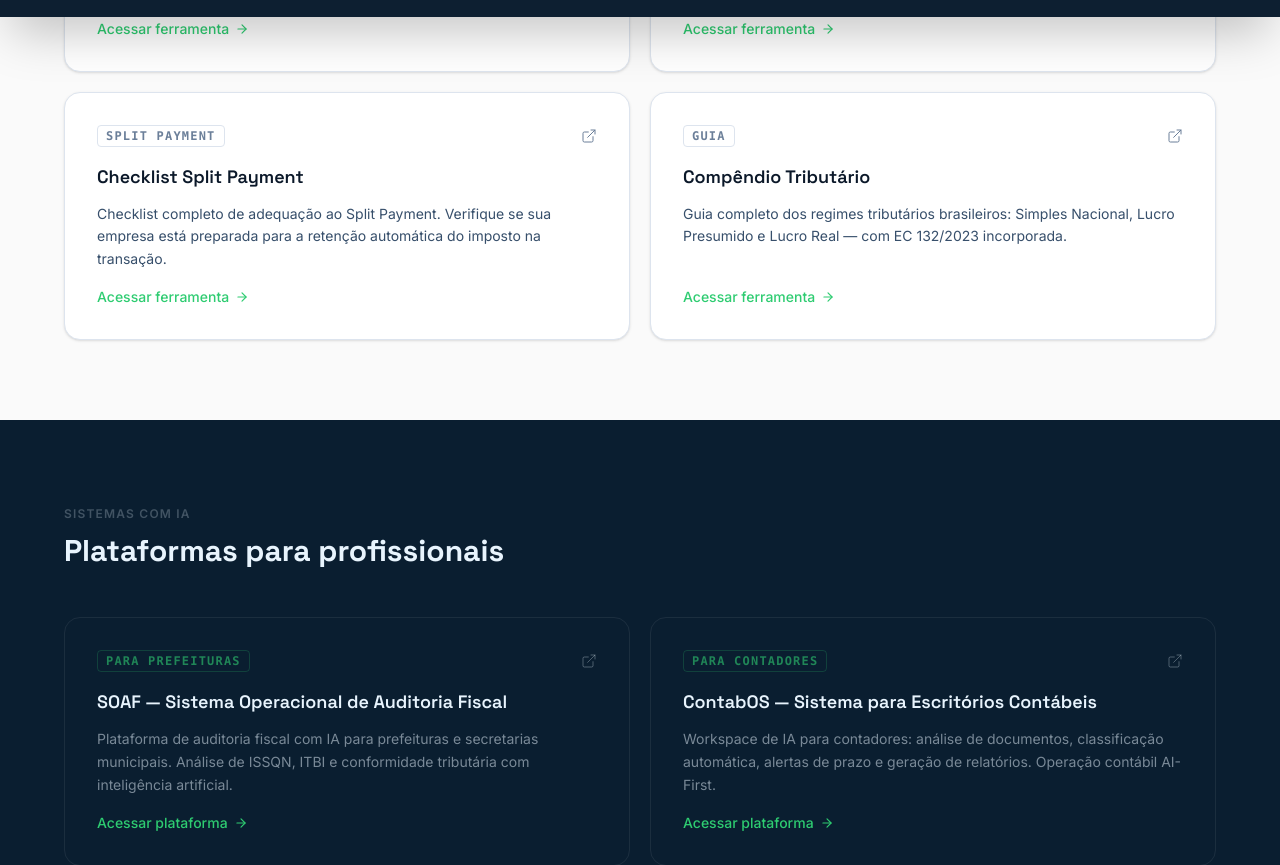
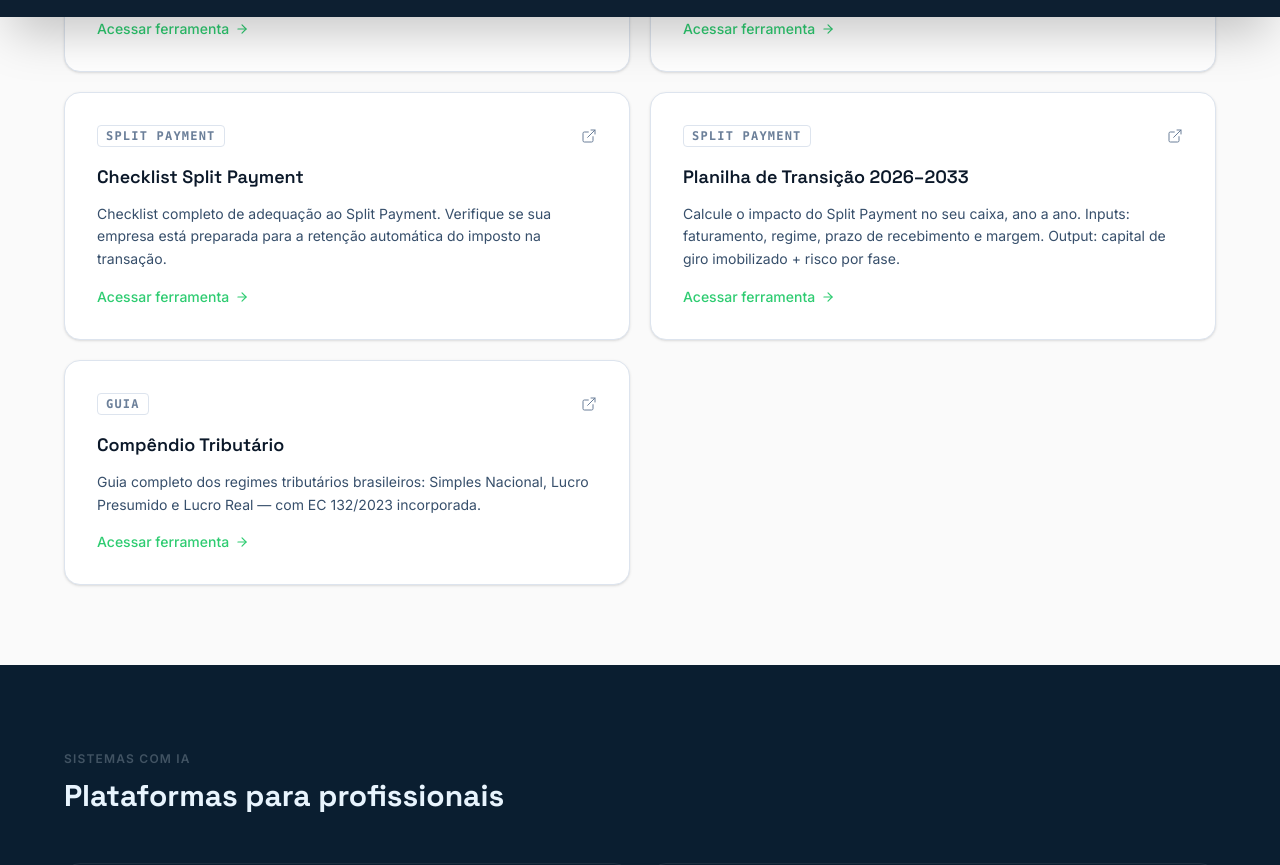
Before and after one commit to pedrosalomao881-star/triade-ia-site, a Next.js app: page /ferramentas in a window 1280 px wide. Shown: the part 783-1648 px from the top of the page. Built offline with nearby package versions, Linux system fonts and the light colour scheme.

Commit message:
feat(ferramentas): add Planilha de Transicao 2026-2033
Co-Authored-By: Claude Sonnet 4.6 <noreply@anthropic.com>

```diff
--- a/app/ferramentas/page.tsx
+++ b/app/ferramentas/page.tsx
@@ -25,6 +25,12 @@ const ferramentas = [
     titulo: "Checklist Split Payment",
     descricao: "Checklist completo de adequação ao Split Payment. Verifique se sua empresa está preparada para a retenção automática do imposto na transação.",
     href: "https://checklist-split-triade.vercel.app",
+    tag: "Split Payment",
+  },
+  {
+    titulo: "Planilha de Transição 2026–2033",
+    descricao: "Calcule o impacto do Split Payment no seu caixa, ano a ano. Inputs: faturamento, regime, prazo de recebimento e margem. Output: capital de giro imobilizado + risco por fase.",
+    href: "https://planilha-transicao.vercel.app",
     tag: "Split Payment",
   },
   {
```
